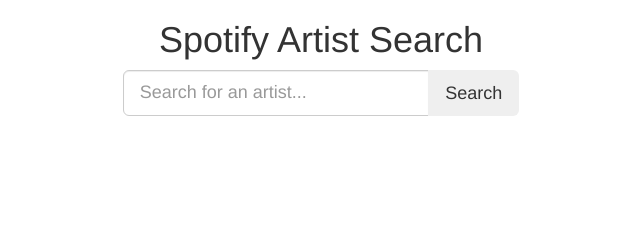
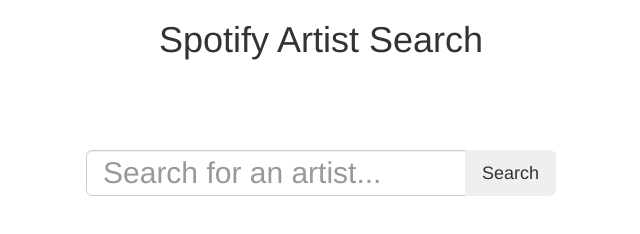
Before and after one commit to clintworrell/g26-Module-1-project, a plain HTML site: page index.html in a window 1280 px wide. Shown: the whole page, without its empty margins (319-959 px from the left). Drawn offline with nearby package versions, Linux system fonts and the light colour scheme.

Commit message:
Add styling for artist search input box

```diff
--- a/style.css
+++ b/style.css
@@ -1,3 +1,21 @@
 #header-col-1 {
   text-align: center;
 }
+
+#artist-search-col-center {
+  width: 500px;
+  height: 500px;
+
+	position: absolute;
+	top:0;
+	bottom: 0;
+	left: 0;
+	right: 0;
+
+	margin: auto;
+  font-size: 40px;
+}
+
+#artist-search-input {
+  font-size: 30px;
+}
```
